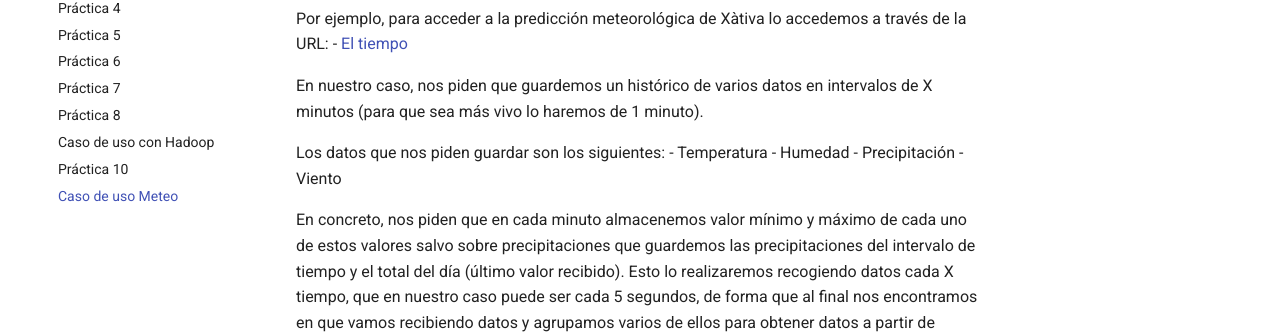
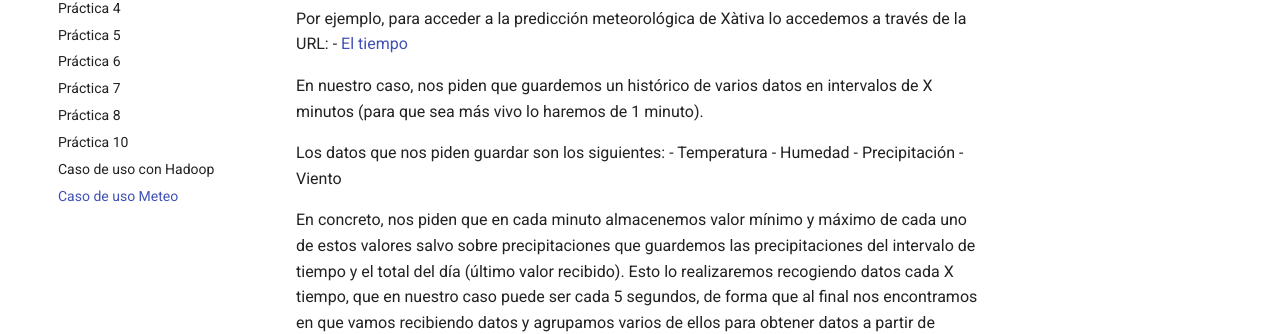
Before and after one commit to jorsodom/bigdata-sb, an MkDocs documentation site: the page built from docs/nifi/nifiCasoUsoMeteo.md, in a window 1280 px wide. Shown: the part 292-626 px from the top of the page. Built offline with MkDocs 1.6.1 and Material for MkDocs 9.7.7, drawn with Linux system fonts in a browser that asks for light colours.

Commit message:
test Nifi/Odi scen

````diff
--- a/docs/nifi/nifiCasoUsoMeteo.md
+++ b/docs/nifi/nifiCasoUsoMeteo.md
@@ -99,11 +99,6 @@ if (flowFile != null) {
 }
 ```
 
-<div align="center">
-<img src="../../img/NiFiP10.1.png" alt="Practica 7"
-width="80%" />
-</div>
-
 ## Entregable
 
 Realiza un documento PDF con las capturas necesarias para demostrar que el sistema funciona correctamente y entrégalo junto con el Flow Definition.
--- a/mkdocs.yml
+++ b/mkdocs.yml
@@ -14,8 +14,8 @@ nav:
     - Práctica 6: nifi/nifiPractica6.md
     - Práctica 7: nifi/nifiPractica7.md
     - Práctica 8: nifi/nifiPractica8.md
+    - Práctica 10: nifi/nifiPractica10.md
     - Caso de uso con Hadoop: nifi/nifiCasoUsoHadoop.md
-    - Práctica 10: nifi/nifiPractica10.md
     - Caso de uso Meteo: nifi/nifiCasoUsoMeteo.md
    # - Caso uso MongoDB: nifi/nifiCasoUsoMongoDB.md
   #  - Caso de uso con PostgreSQL: nifi/nifiCasoUsoPostgreSQL.md
````
